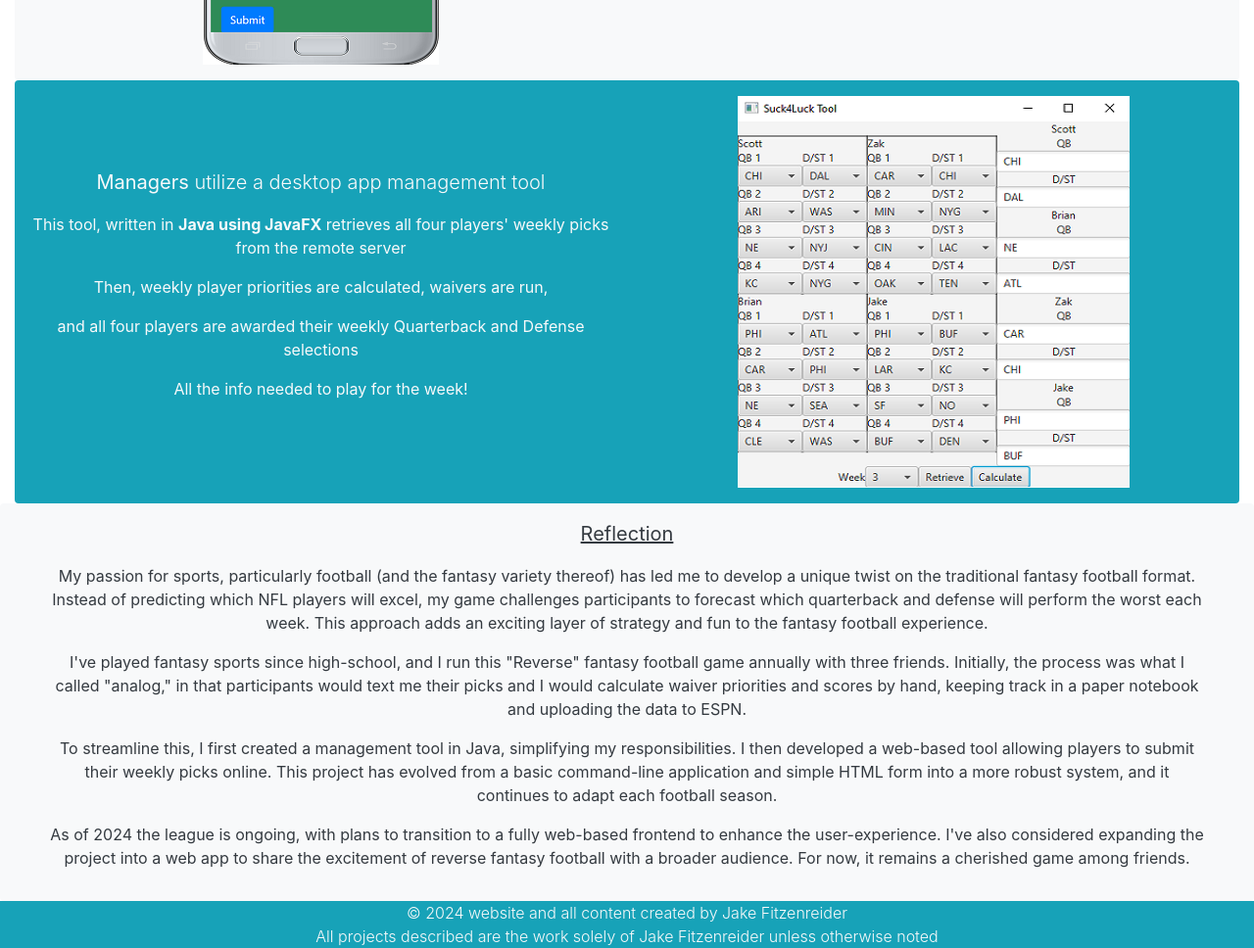
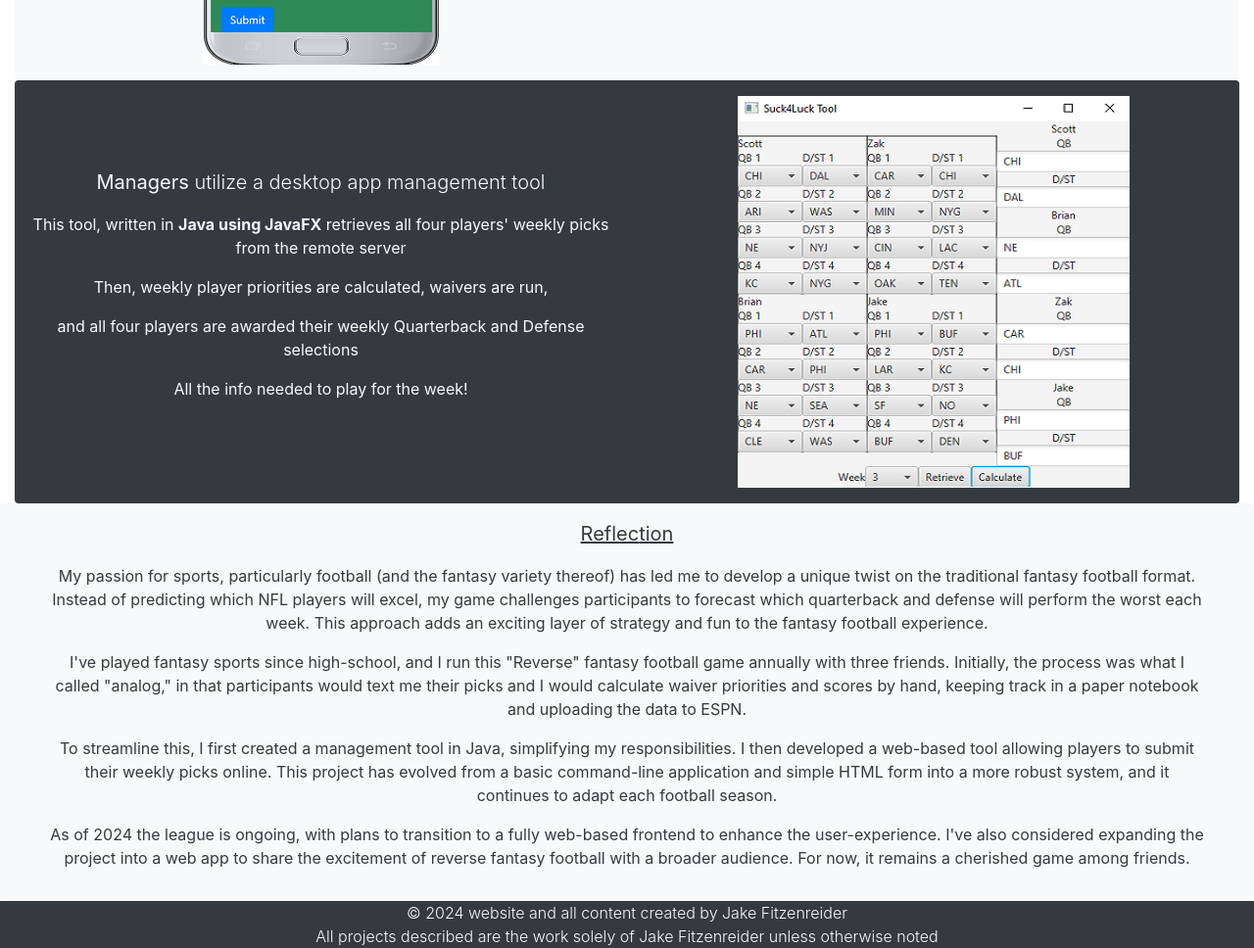
Before and after one commit to Fitzentoaster/fitzentoaster.github.io, a plain HTML site: page suck4luck.html in a window 1280 px wide. Shown: the part 596-1564 px from the top of the page at 98% size. Drawn offline with nearby package versions, Linux system fonts and the light colour scheme.

Commit message:
Update suck4luck.html

```diff
--- a/suck4luck.html
+++ b/suck4luck.html
@@ -11,7 +11,7 @@
       <title>Suck4Luck Tools by Jake Fitzenreider</title>
    </head>
    <body>
-      <nav class="navbar navbar-expand-md bg-info navbar-dark sticky-top">
+      <nav class="navbar navbar-expand-md bg-dark navbar-dark sticky-top">
          <button class="navbar-toggler" type="button" data-toggle="collapse" data-target="#collapsibleNavbar">
             <span class="navbar-toggler-icon"></span>
          </button>
@@ -67,7 +67,7 @@
          </div>
       </div>
       <div class="container-fluid">
-         <div class="row d-flex bg-info text-light rounded justify-content-between py-3 mx-0 text-center" id="codeinfo">
+         <div class="row d-flex bg-dark text-light rounded justify-content-between py-3 mx-0 text-center" id="codeinfo">
             <div class="col-sm my-auto">
                <p class="text-center lead"><b>Managers</b> utilize a desktop app management tool</p>
                <p class="text-center">This tool, written in <b>Java using JavaFX</b> retrieves all four players' weekly picks from the remote server</p>
@@ -109,7 +109,7 @@
          </div>
       </div>
    </div>
-   <footer class="bg-info text-light text-center text-sm font-weight-light">
+   <footer class="bg-dark text-light text-center text-sm font-weight-light">
       © 2024 website and all content created by Jake Fitzenreider<br>
       All projects described are the work solely of Jake Fitzenreider unless otherwise noted<br>
    </footer>
```
